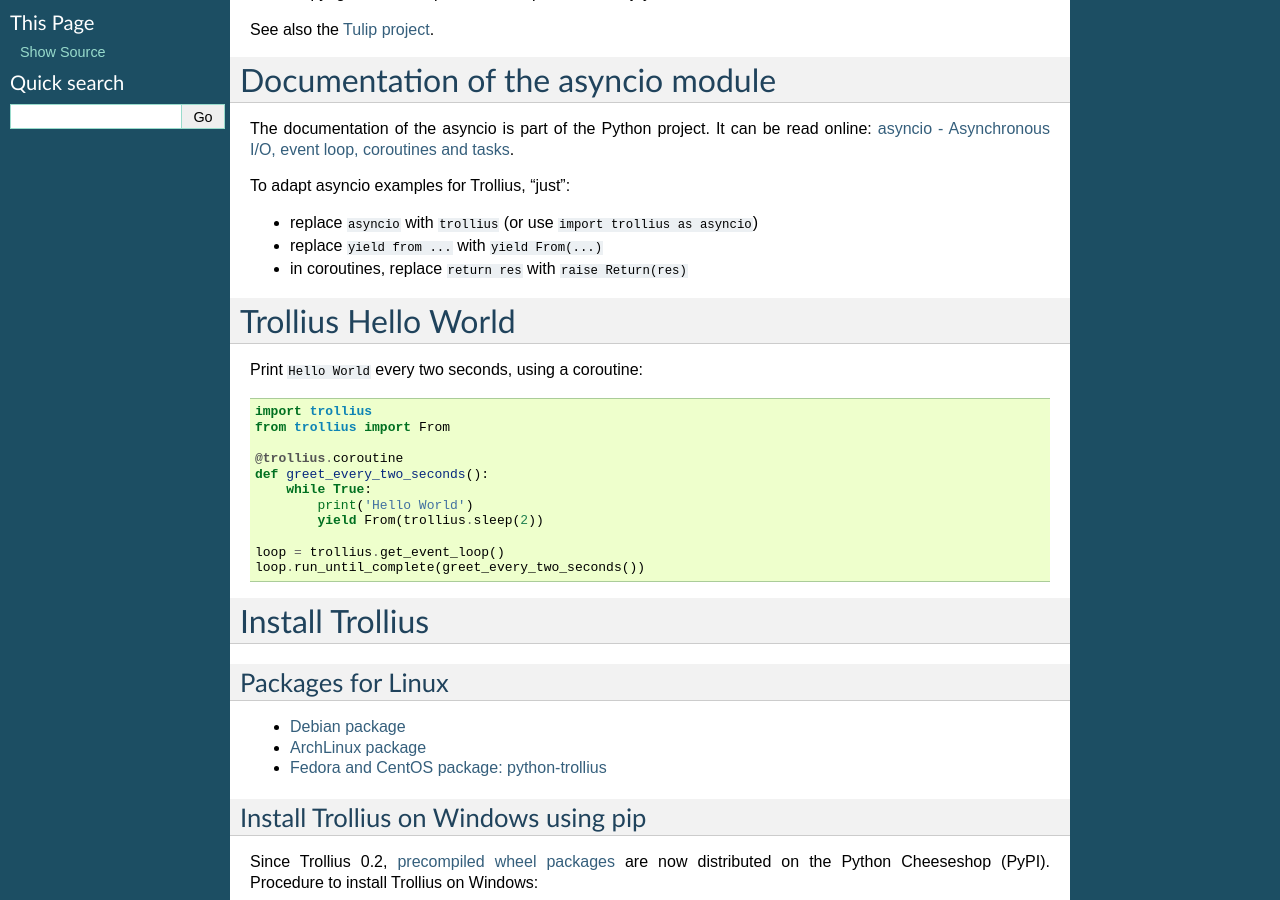
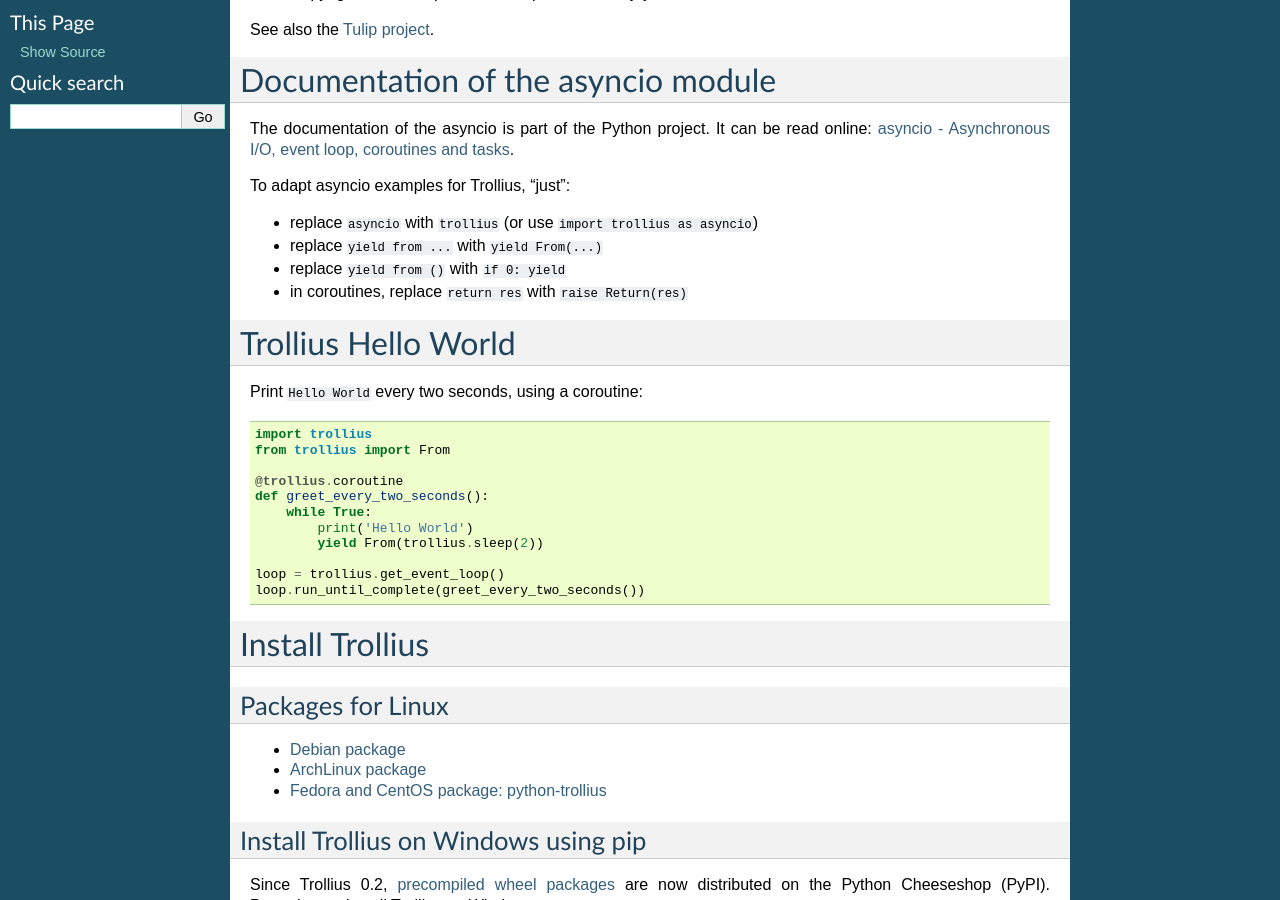
Before and after one commit to openstack-archive/deb-python-trollius, a Sphinx documentation site: the page built from doc/index.rst, in a window 1280 px wide and 900 px high, scrolled down 666 px. Built offline with Sphinx 7.4.7, drawn with Linux system fonts in a browser that asks for light colours.

Commit message:
Fix support of Python 2

```diff
--- a/doc/index.rst
+++ b/doc/index.rst
@@ -60,6 +60,7 @@ To adapt asyncio examples for Trollius, "just":
 * replace ``asyncio`` with ``trollius``
   (or use ``import trollius as asyncio``)
 * replace ``yield from ...`` with ``yield From(...)``
+* replace ``yield from ()`` with ``if 0: yield``
 * in coroutines, replace ``return res`` with ``raise Return(res)``
 
 
```
Also changed, not shown: 1 other file.
